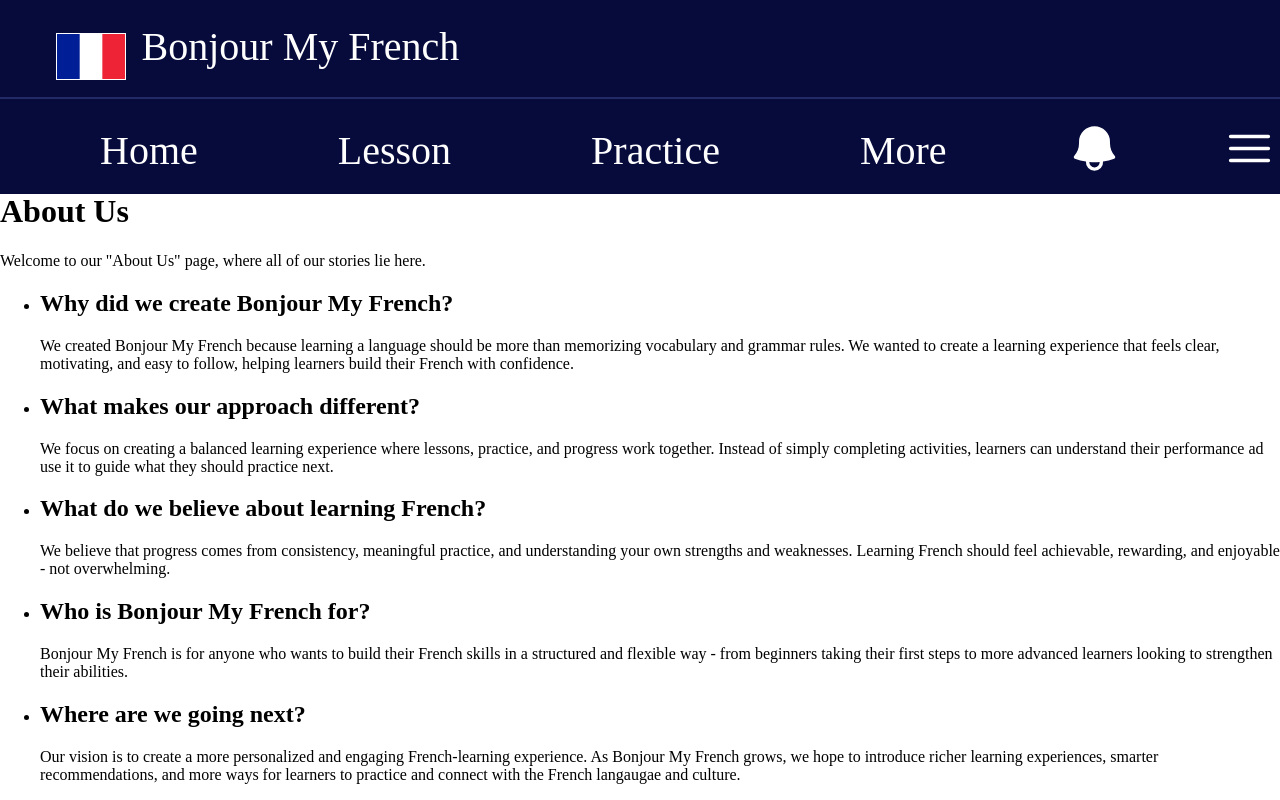
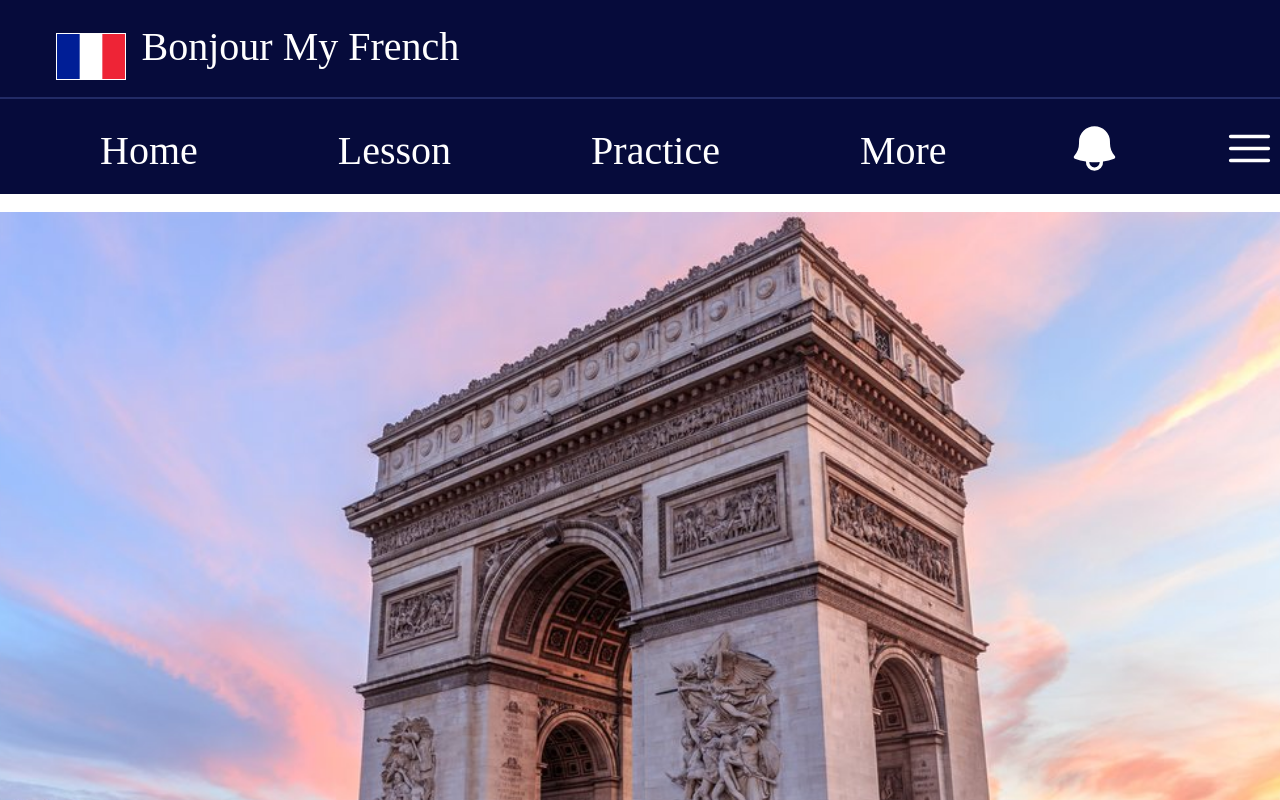
Before and after one commit to luckhanhphattt/AALF, a React (Vite) app in the folder frontend/: page / in a window 1280 px wide. Shown: the top 800 px of the page. Built offline with nearby package versions, Linux system fonts and the light colour scheme; a web font is replaced by a local one.

Commit message:
Fix errors and change to home

```diff
--- a/frontend/src/App.jsx
+++ b/frontend/src/App.jsx
@@ -1,12 +1,11 @@
 import Navbar from "./components/layout/Navbar.jsx";
-import Info from "./pages/Info.jsx";
 import Footer from "./components/layout/Footer.jsx";
 import "./components/layout/nav_footer_query.css";
 import Home from "./pages/Home.jsx";
 function App() {
   return (<>
     <Navbar />
-    <Info />
+    <Home />
     <Footer />
   </>);
 }
--- a/frontend/src/pages/Home.jsx
+++ b/frontend/src/pages/Home.jsx
@@ -1,10 +1,12 @@
 import "./home.css";
+import arcDeTriomphe from "../assets/images/arc_de_triomphe.jpg";
+import eiffel from "../assets/images/eiffel.jpg";
 
 function Home() {
       return (
             <main>
       <section className="hero">
-            <img className="hero-image" src="src/assets/images/arc_de_triomphe.jpg" />
+            <img className="hero-image" src={arcDeTriomphe} />
             <div className="hero-text">
                   <h1>Parlez Français</h1>
                   <h1>Vivez Français</h1>
@@ -38,7 +40,7 @@ function Home() {
                         </div>
                         </div>
                   </div>
-                  <img className="eiffel" src="src/assets/images/eiffel.jpg" />
+                  <img className="eiffel" src={eiffel}/>
             </div>
 
             <div className="category">
```
